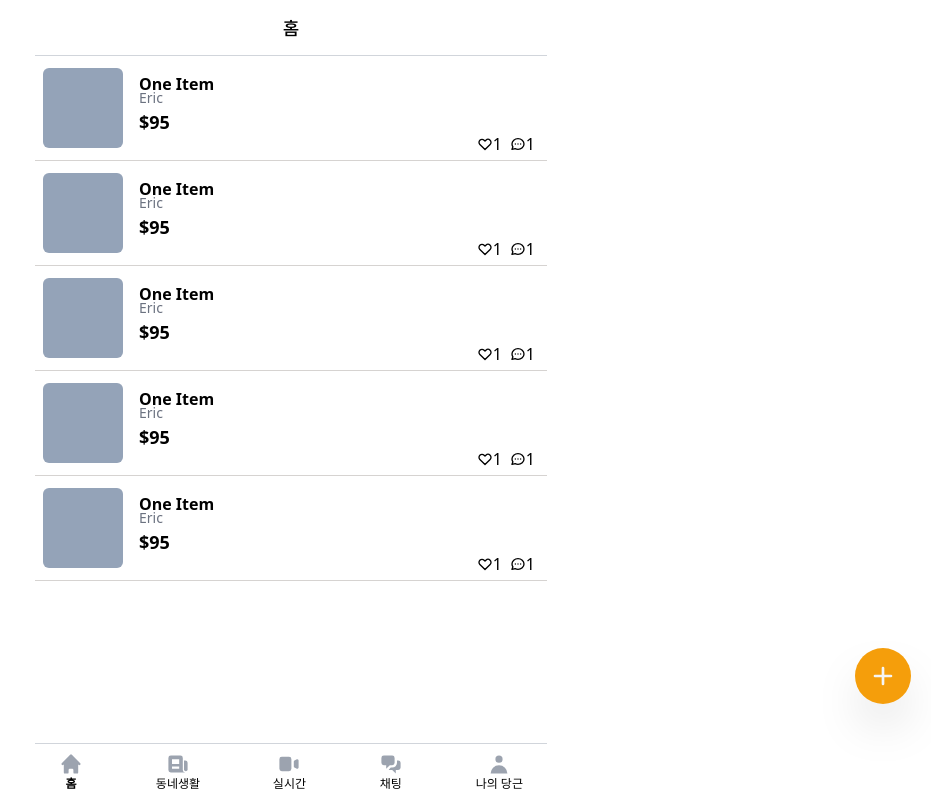
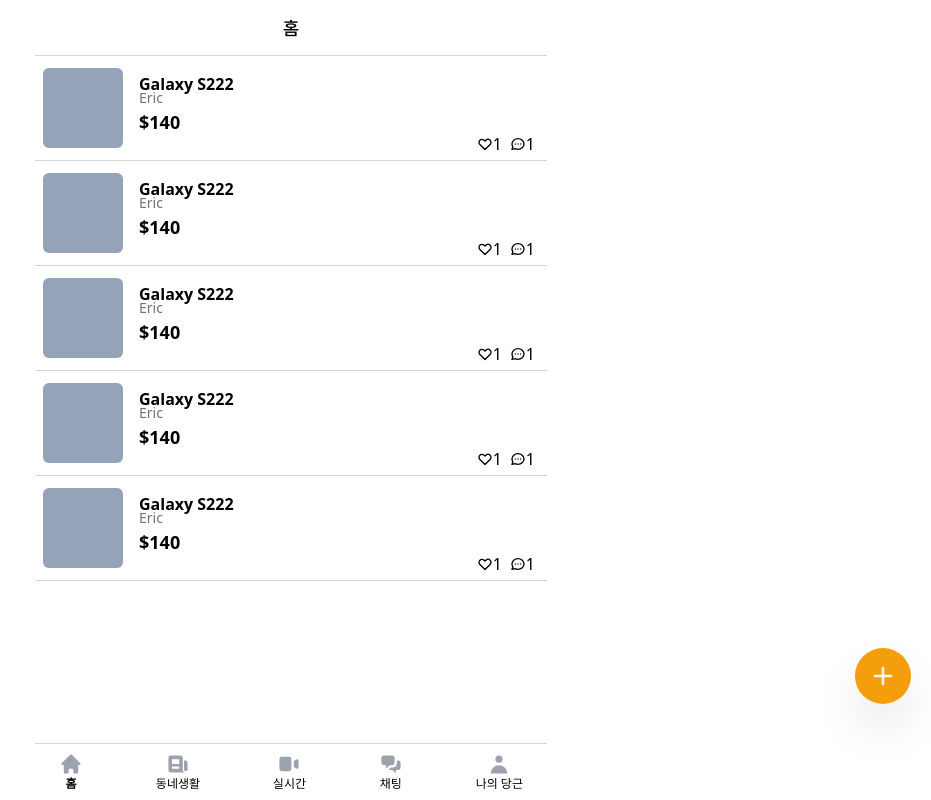
Before and after one commit to rnrudxo2872/market-c, a Next.js app: page / in a window 1280 px wide. Shown: the whole page, without its empty margins (349-1280 px from the left). Built offline with nearby package versions, Linux system fonts and the light colour scheme.

Commit message:
homeItem - props 추가

```diff
--- a/components/item/index.tsx
+++ b/components/item/index.tsx
@@ -1,7 +1,15 @@
 import Link from "next/link";
 import { getLocalMonetUnit } from "../../libs/common";
+import { IHomeItem } from "./interfaces";
 
-export function Item({ id }: { id: string }) {
+export function Item({
+  id,
+  comments,
+  hearts,
+  price,
+  seller,
+  title,
+}: IHomeItem) {
   return (
     <div className="flex border-b items-center border-stone-300 relative">
       <section className="py-3 px-2">
@@ -13,10 +21,10 @@
       </section>
       <section className="ml-2">
         <div className="flex flex-col leading-[0.5em]">
-          <span className="font-semibold">One Item</span>
-          <span className="text-gray-500 text-sm">Eric</span>
+          <span className="font-semibold">{title}</span>
+          <span className="text-gray-500 text-sm">{seller}</span>
           <span className="font-bold text-lg">
-            {getLocalMonetUnit(95, "us")}
+            {getLocalMonetUnit(Number(price), "us")}
           </span>
         </div>
       </section>
@@ -38,7 +46,7 @@
               ></path>
             </svg>
           </button>
-          {1}
+          {hearts}
         </div>
         <div className="flex items-center">
           <button>
@@ -57,7 +65,7 @@
               ></path>
             </svg>
           </button>
-          {1}
+          {comments}
         </div>
       </section>
     </div>
--- /dev/null
+++ b/components/item/interfaces.ts
@@ -0,0 +1,8 @@
+export interface IHomeItem {
+  id: string;
+  title: string;
+  seller: string;
+  price: string;
+  hearts: number;
+  comments: number;
+}
--- a/pages/index.tsx
+++ b/pages/index.tsx
@@ -8,7 +8,15 @@
   return (
     <Layout hasTabBar={true} title={<BaseTitle title="홈" />}>
       {[1, 1, 1, 1, 1].map((_, index) => (
-        <Item key={index} id={index + ""} />
+        <Item
+          key={index}
+          id={index + ""}
+          comments={1}
+          hearts={1}
+          price={140 + ""}
+          seller="Eric"
+          title="Galaxy S222"
+        />
       ))}
       <LaunchButton>
         <svg
--- a/pages/items/[id].tsx
+++ b/pages/items/[id].tsx
@@ -1,6 +1,5 @@
 import { NextPage } from "next";
 import Link from "next/link";
-import { useRouter } from "next/router";
 import BaseBtn from "../../components/baseBtn";
 import Layout from "../../components/layout";
 import RelatedProduct from "../../components/relatedProduct";
```
